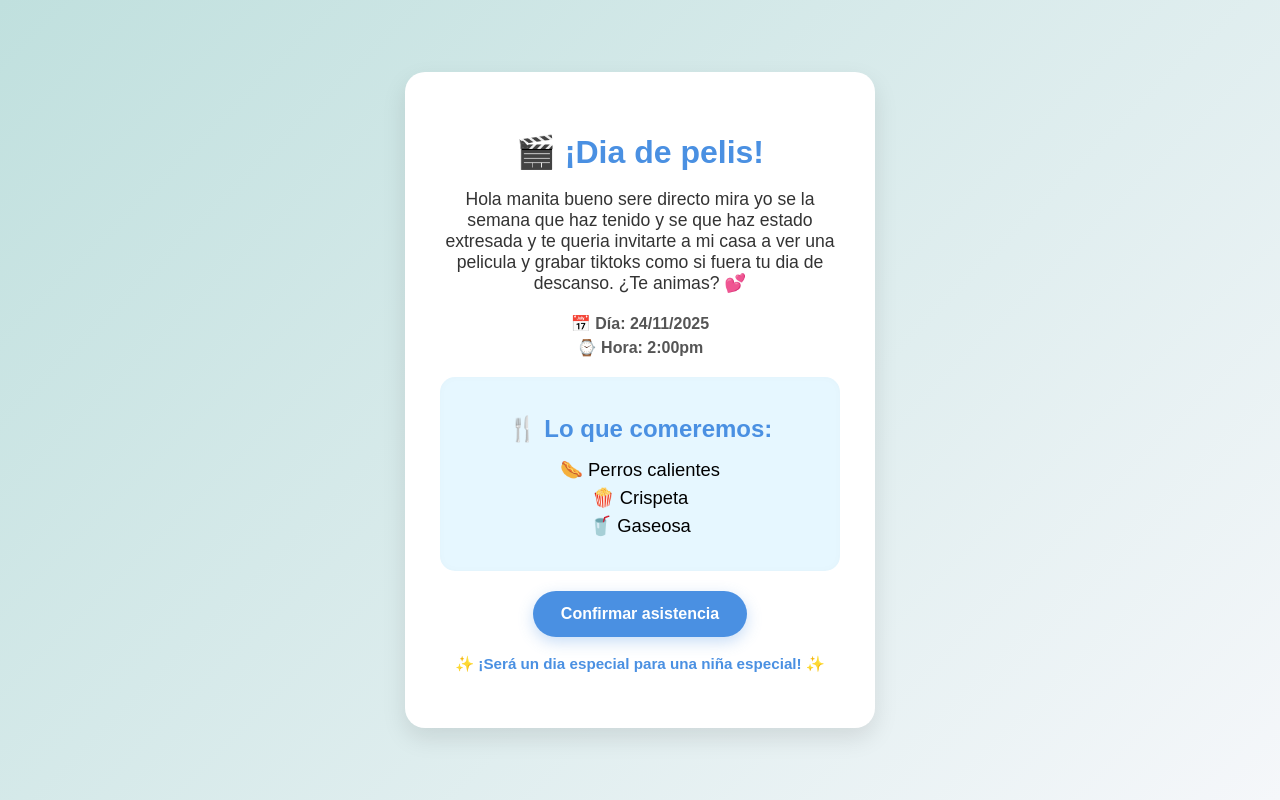
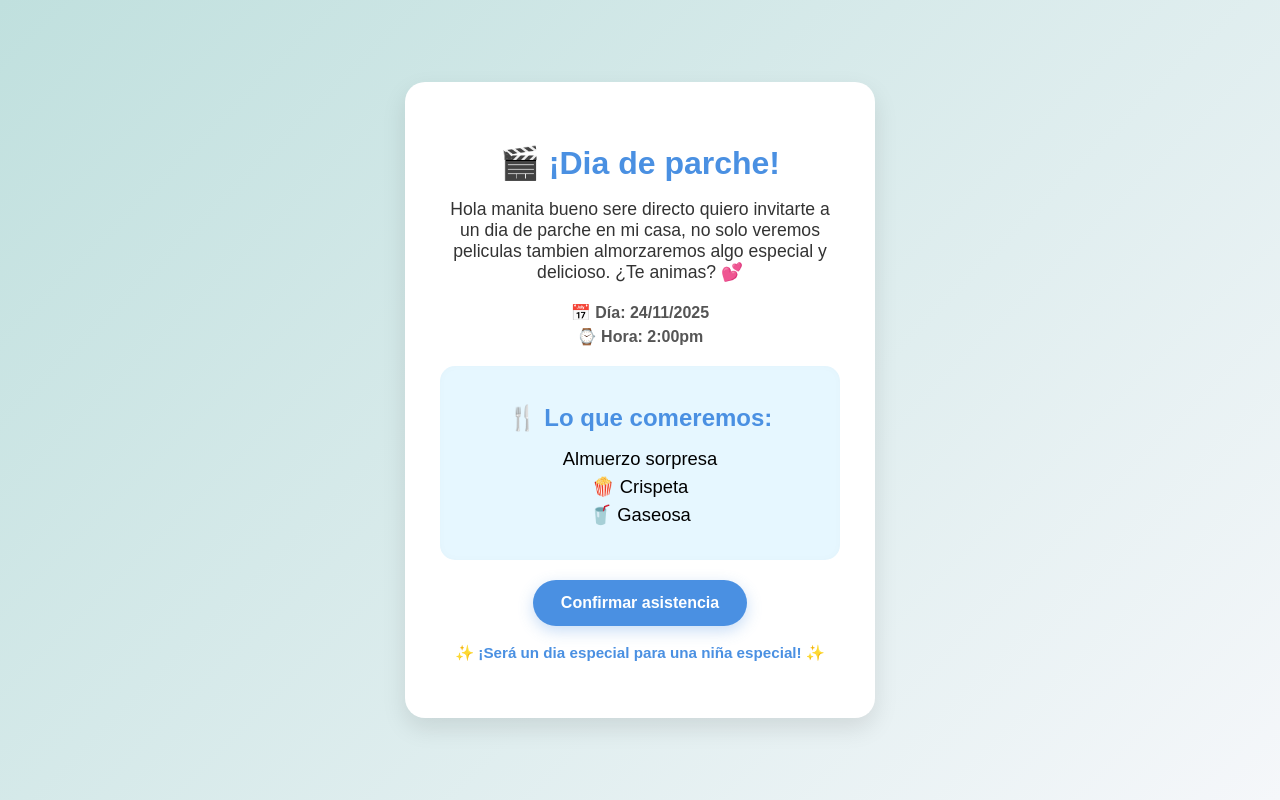
Before and after one commit to pancracio132/invitacion.github.io, a plain HTML site: page index.html in a window 1280 px wide. Drawn offline with Linux system fonts and the light colour scheme.

Commit message:
Update index.html

```diff
--- a/index.html
+++ b/index.html
@@ -2,14 +2,14 @@
 <html lang="es">
 <head>
     <meta charset="UTF-8">
-    <title>Invitación para ver pelis</title>
+    <title>Invitación dia de parche</title>
     <link rel="stylesheet" href="styles.css">
 </head>
 <body>
 
     <div class="card">
-        <h1>🎬 ¡Dia de pelis!</h1>
-        <p class="intro">Hola manita bueno sere directo mira yo se la semana que haz tenido y se que haz estado extresada y te queria invitarte a mi casa a ver una pelicula y grabar tiktoks como si fuera tu dia de descanso.
+        <h1>🎬 ¡Dia de parche!</h1>
+        <p class="intro">Hola manita bueno sere directo quiero invitarte a un dia de parche en mi casa, no solo veremos peliculas tambien almorzaremos algo especial y delicioso.
         ¿Te animas? 💕</p>
 
         <div class="details">
@@ -20,7 +20,7 @@
         <div class="food">
             <h2>🍴 Lo que comeremos:</h2>
             <ul>
-                <li>🌭 Perros calientes</li>
+                <li> Almuerzo sorpresa</li>
                 <li>🍿 Crispeta</li>
                 <li>🥤 Gaseosa</li>
             </ul>
```
